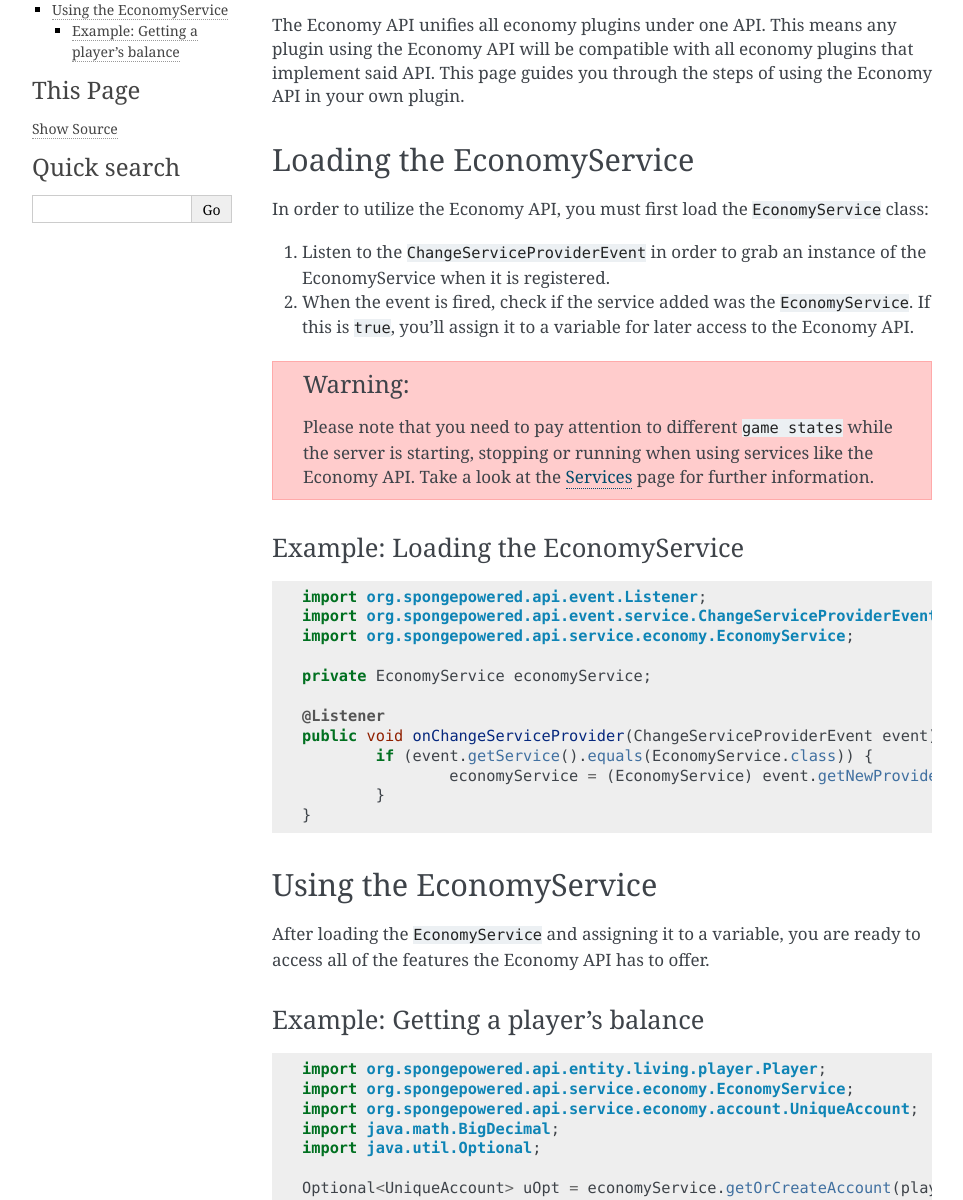
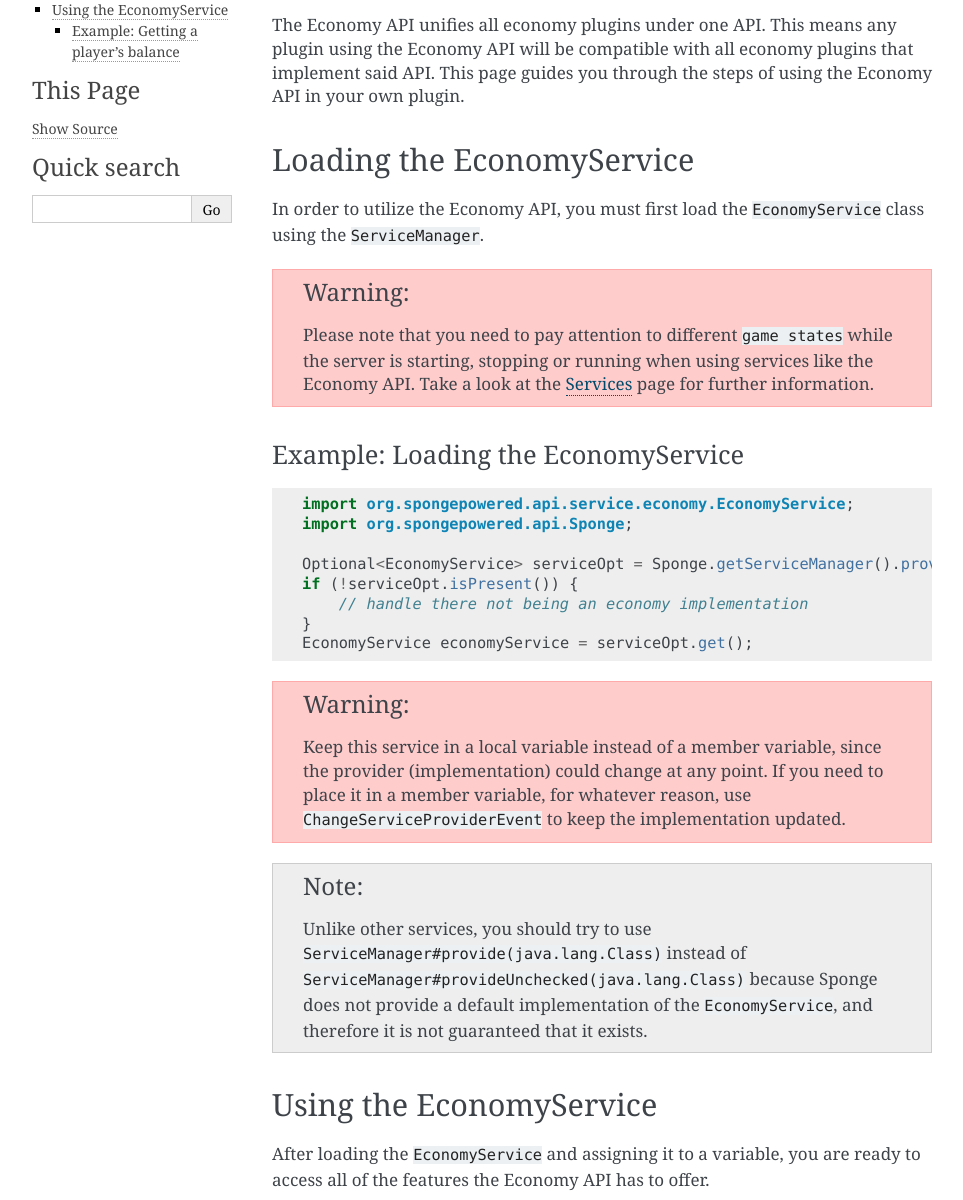
Before and after one commit to SpongePowered/SpongeDocs, a Sphinx documentation site: the page built from source/plugin/economy/using.rst, in a window 1280 px wide and 1400 px high, cut to the strip 200-1400 px from the top of the window. Shown: the whole strip, without its empty margins (148-1111 px from the left). Built offline with Sphinx 7.4.7, drawn with Linux system fonts in a browser that asks for light colours; pages that are not in the unit, such as notebooks, are missing from menus; cross-references to code outside the pages are shown as plain code.

Commit message:
Change recommended method of EconomyService retrieval (#597)
* Change recommended method of EconomyService retrieval

* Abolish humor

```diff
--- a/source/plugin/economy/using.rst
+++ b/source/plugin/economy/using.rst
@@ -3,9 +3,10 @@ Using the Economy API
 =====================
 
 .. javadoc-import::
-    org.spongepowered.api.event.service.ChangeServiceProviderEvent
     org.spongepowered.api.service.economy.EconomyService
     org.spongepowered.api.service.economy.account.Account
+    org.spongepowered.api.service.ServiceManager
+    org.spongepowered.api.event.service.ChangeServiceProviderEvent
 
 The Economy API unifies all economy plugins under one API. This means any plugin using the Economy API
 will be compatible with all economy plugins that implement said API. This page guides you through the steps of using
@@ -14,13 +15,7 @@ the Economy API in your own plugin.
 Loading the EconomyService
 ==========================
 
-In order to utilize the Economy API, you must first load the :javadoc:`EconomyService` class:
-
-#. Listen to the :javadoc:`ChangeServiceProviderEvent` in order to grab an instance of the EconomyService when it is
-   registered.
-
-#. When the event is fired, check if the service added was the ``EconomyService``. If this is ``true``, you'll assign
-   it to a variable for later access to the Economy API.
+In order to utilize the Economy API, you must first load the :javadoc:`EconomyService` class using the :javadoc:`ServiceManager`.
 
 .. warning::
   Please note that you need to pay attention to different ``game states`` while the server is starting, stopping or
@@ -34,18 +29,24 @@ Example: Loading the EconomyService
 
 .. code-block:: java
 
-	import org.spongepowered.api.event.Listener;
-	import org.spongepowered.api.event.service.ChangeServiceProviderEvent;
 	import org.spongepowered.api.service.economy.EconomyService;
+	import org.spongepowered.api.Sponge;
 
-	private EconomyService economyService;
+	Optional<EconomyService> serviceOpt = Sponge.getServiceManager().provide(EconomyService.class);
+	if (!serviceOpt.isPresent()) {
+	    // handle there not being an economy implementation
+	}
+	EconomyService economyService = serviceOpt.get();
 
-	@Listener
-	public void onChangeServiceProvider(ChangeServiceProviderEvent event) {
-		if (event.getService().equals(EconomyService.class)) {
-			economyService = (EconomyService) event.getNewProviderRegistration().getProvider();
-		}
-	}
+.. warning::
+  Keep this service in a local variable instead of a member variable, since the provider (implementation)
+  could change at any point. If you need to place it in a member variable, for whatever reason, use
+  :javadoc:`ChangeServiceProviderEvent` to keep the implementation updated.
+
+.. note::
+  Unlike other services, you should try to use :javadoc:`ServiceManager#provide(java.lang.Class)` instead of
+  :javadoc:`ServiceManager#provideUnchecked(java.lang.Class)` because Sponge does not provide a default implementation
+  of the :javadoc:`EconomyService`, and therefore it is not guaranteed that it exists.
 
 Using the EconomyService
 ========================
```
